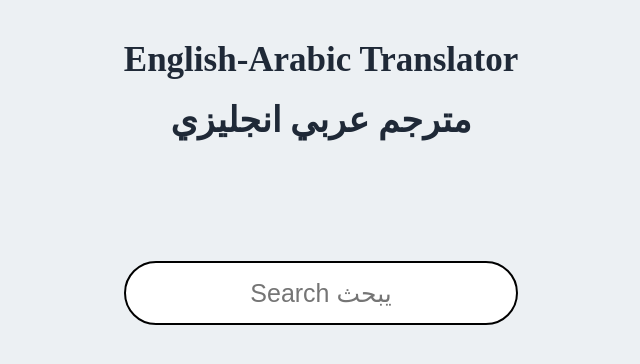
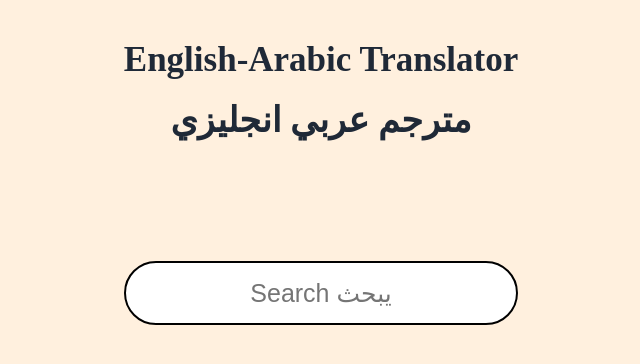
Before and after one commit to isaac-lal/english-arabic-dictionary, a React (Vite) app: page / in a window 1280 px wide. Shown: the top 364 px of the page, without its empty margins (319-959 px from the left). Built offline with nearby package versions, Linux system fonts and the light colour scheme; the HTML template or start-up script is replaced by a standard one.

Commit message:
Updated background color

```diff
--- a/src/index.css
+++ b/src/index.css
@@ -6,7 +6,7 @@
 }
 
 body {
-  background-color: #ecf0f3;
+  background-color: #fff0de;
   color: #1f2937;
 }
 
```
